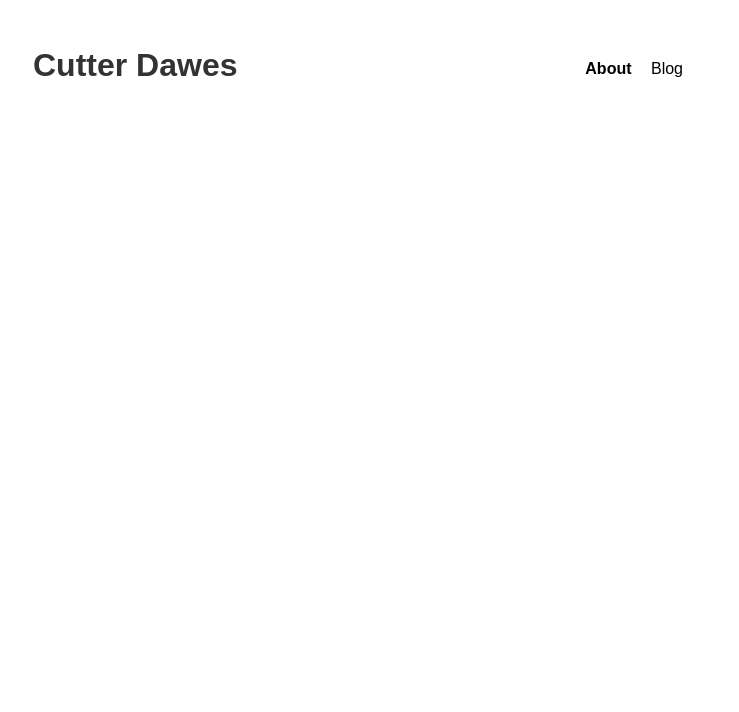
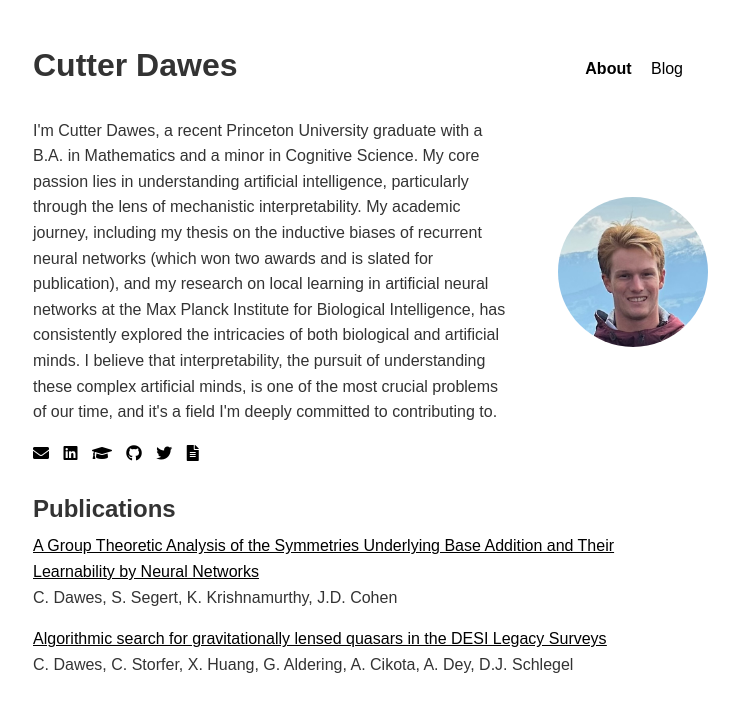
Before and after one commit to cutterdawes/cutterdawes.github.io, a Jekyll site: the page built from index.html, in a window 1280 px wide. Shown: the top 712 px of the page, without its empty margins (282-1021 px from the left). Built offline with Jekyll 4.4.1, drawn with Linux system fonts in a browser that asks for light colours.

Commit message:
Restore about page content and update bio.

```diff
--- a/index.html
+++ b/index.html
@@ -5,3 +5,30 @@ permalink: /about/
 redirect_from:
   - /
 ---
+<div class="container">
+    <div class="header-content">
+        <div class="text-content">
+
+            <p>
+                I'm Cutter Dawes, a recent Princeton University graduate with a B.A. in Mathematics and a minor in Cognitive Science. My core passion lies in understanding artificial intelligence, particularly through the lens of mechanistic interpretability. My academic journey, including my thesis on the inductive biases of recurrent neural networks (which won two awards and is slated for publication), and my research on local learning in artificial neural networks at the Max Planck Institute for Biological Intelligence, has consistently explored the intricacies of both biological and artificial minds. I believe that interpretability, the pursuit of understanding these complex artificial minds, is one of the most crucial problems of our time, and it's a field I'm deeply committed to contributing to.
+            </p>
+            <div class="links">
+                <a href="mailto:cutter@dawes.org" aria-label="Email"><i class="fas fa-envelope"></i></a>
+                <a href="https://www.linkedin.com/in/cutterdawes/" aria-label="LinkedIn"><i class="fab fa-linkedin"></i></a>
+        <a href="https://scholar.google.com/citations?user=x4rXrSMAAAAJ" aria-label="Google Scholar"><i class="fas fa-graduation-cap"></i></a>
+        <a href="https://github.com/cutterdawes/" aria-label="GitHub"><i class="fab fa-github"></i></a>
+        <a href="https://x.com/cutterdawes/" aria-label="Twitter"><i class="fab fa-twitter"></i></a>
+        <a href="assets/about/Resume-Current.pdf" aria-label="Resume"><i class="fas fa-file-alt"></i></a>
+            </div>
+        </div>
+        <img src="{{ '/assets/about/headshot.jpeg' | relative_url }}" alt="Cutter Dawes Headshot" class="headshot">
+    </div>
+
+    <h2>Publications</h2>
+    <div class="paper">
+        <p><a href="https://arxiv.org/abs/2507.10678"><u>A Group Theoretic Analysis of the Symmetries Underlying Base Addition and Their Learnability by Neural Networks</u></a><br>C. Dawes, S. Segert, K. Krishnamurthy, J.D. Cohen</p>
+    </div>
+    <div class="paper">
+        <p><a href="https://doi.org/10.3847/1538-4365/ad015a"><u>Algorithmic search for gravitationally lensed quasars in the DESI Legacy Surveys</u></a><br>C. Dawes, C. Storfer, X. Huang, G. Aldering, A. Cikota, A. Dey, D.J. Schlegel</p>
+    </div>
+</div>
```
